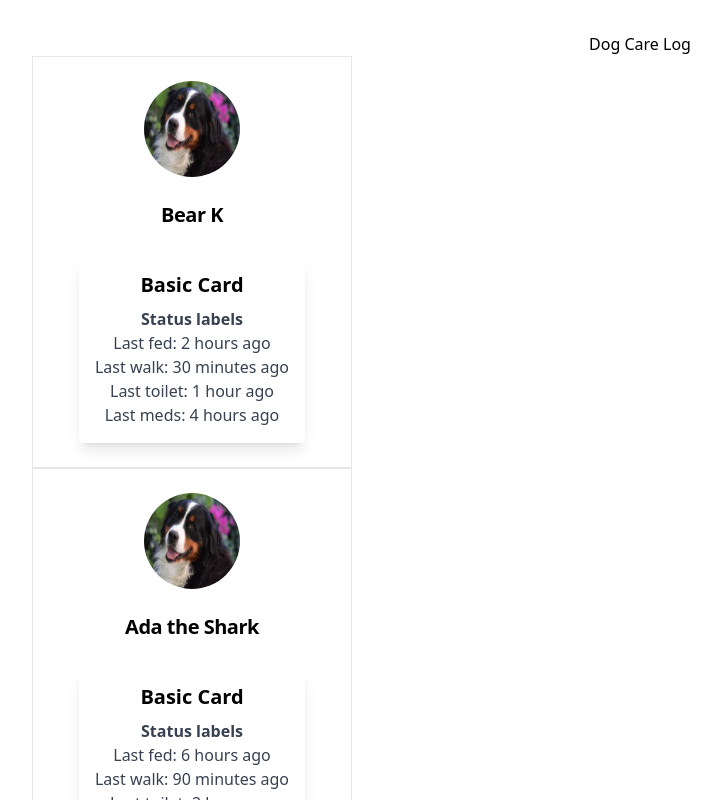
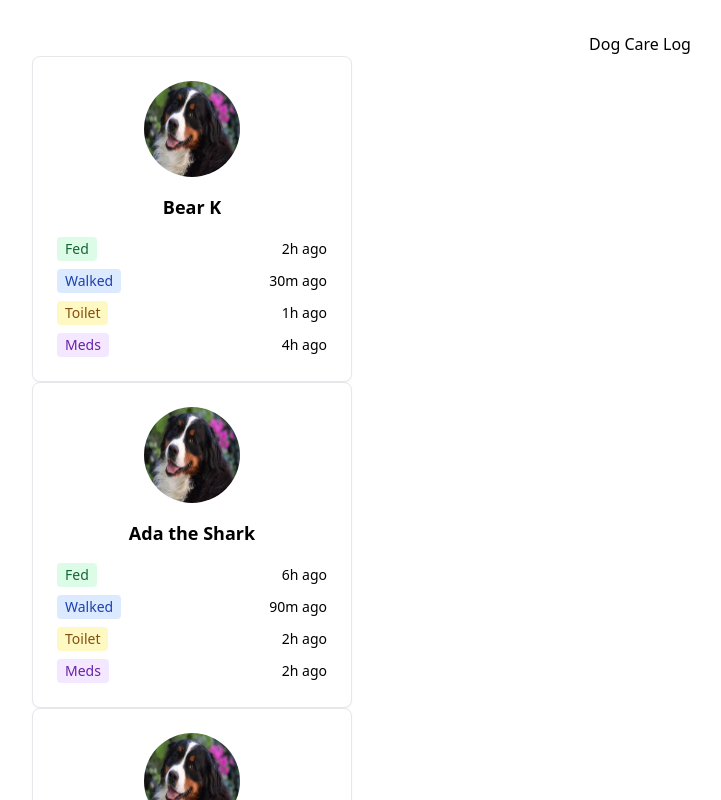
Before and after one commit to D-Mallon/dog-care-log, a React (Vite) app: page / in a window 1280 px wide. Shown: the top 800 px of the page, without its empty margins (0-721 px from the left). Built offline with nearby package versions, Linux system fonts and the light colour scheme.

Commit message:
refactor DogStatusCard component to improve prop handling and layout

```diff
--- a/src/components/DogStatusCard.tsx
+++ b/src/components/DogStatusCard.tsx
@@ -1,104 +1,85 @@
-// import React from 'react';
-// import bernerImage from "../images/berner.jpeg";
+type EventType = "feed" | "walk" | "toilet" | "meds";
 
-export default function DogStatusCard(props: {
+type DogStatusCardProps = {
   dogName: string;
   dogImage: string;
   lastFedHours: number;
   lastWalkMinutes: number;
   lastToiletHours: number;
   lastMedsHours: number;
-}) {
+};
+
+// EVENT_DISPLAY is an object that must contain an entry for every event type, and each entry must describe how that event looks.
+const EVENT_DISPLAY: Record<EventType, { label: string; colourClass: string }> =
+  {
+    feed: {
+      label: "Fed",
+      colourClass: "bg-green-100 text-green-800",
+    },
+    walk: {
+      label: "Walked",
+      colourClass: "bg-blue-100 text-blue-800",
+    },
+    toilet: {
+      label: "Toilet",
+      colourClass: "bg-yellow-100 text-yellow-800",
+    },
+    meds: {
+      label: "Meds",
+      colourClass: "bg-purple-100 text-purple-800",
+    },
+  };
+
+export default function DogStatusCard(props: DogStatusCardProps) {
   return (
-    <div className="relative bg-neutral-primary-soft max-w-xs w-full p-6 border border-default rounded-base shadow-xs">
+    <div className="max-w-xs w-full p-6 border rounded-lg shadow-sm bg-white">
       <div className="flex flex-col items-center">
         <img
-          className="w-24 h-24 mb-6 rounded-full"
           src={props.dogImage}
-          alt="Bernese Mountain Dog image"
+          alt={props.dogName}
+          className="w-24 h-24 rounded-full mb-4"
         />
-        <h5 className="mb-0.5 text-xl font-semibold tracking-tight text-heading">
-          {props.dogName}
-        </h5>
-        <div className="flex mt-4 md:mt-6 gap-4"></div>
-        <div className="max-w-sm rounded overflow-hidden shadow-lg p-4 mx-auto">
-          <div className="font-bold text-xl mb-2">Basic Card</div>
-          <ul className="text-gray-700 text-base">
-            <li className="font-bold ...">Status labels</li>
-            <li>Last fed: {props.lastFedHours} hours ago</li>
-            <li>Last walk: {props.lastWalkMinutes} minutes ago</li>
-            <li>Last toilet: {props.lastToiletHours} hour ago</li>
-            <li>Last meds: {props.lastMedsHours} hours ago</li>
-          </ul>
-        </div>
+
+        <h3 className="text-lg font-semibold mb-4">{props.dogName}</h3>
+
+        <ul className="w-full space-y-2 text-sm">
+          <li className="flex justify-between items-center">
+            <span
+              className={`px-2 py-0.5 rounded ${EVENT_DISPLAY.feed.colourClass}`}
+            >
+              {EVENT_DISPLAY.feed.label}
+            </span>
+            <span>{props.lastFedHours}h ago</span>
+          </li>
+
+          <li className="flex justify-between items-center">
+            <span
+              className={`px-2 py-0.5 rounded ${EVENT_DISPLAY.walk.colourClass}`}
+            >
+              {EVENT_DISPLAY.walk.label}
+            </span>
+            <span>{props.lastWalkMinutes}m ago</span>
+          </li>
+
+          <li className="flex justify-between items-center">
+            <span
+              className={`px-2 py-0.5 rounded ${EVENT_DISPLAY.toilet.colourClass}`}
+            >
+              {EVENT_DISPLAY.toilet.label}
+            </span>
+            <span>{props.lastToiletHours}h ago</span>
+          </li>
+
+          <li className="flex justify-between items-center">
+            <span
+              className={`px-2 py-0.5 rounded ${EVENT_DISPLAY.meds.colourClass}`}
+            >
+              {EVENT_DISPLAY.meds.label}
+            </span>
+            <span>{props.lastMedsHours}h ago</span>
+          </li>
+        </ul>
       </div>
     </div>
   );
 }
-
-// {
-/* <button
-        id="dropdownButton"
-        data-dropdown-toggle="dropdown"
-        className="absolute top-2 end-2 text-body hover:text-heading bg-neutral-primary-soft box-border border border-transparent hover:bg-neutral-tertiary focus:ring-4 focus:ring-neutral-tertiary rounded-base p-1.5 focus:outline-none"
-        type="button"
-      >
-        <span className="sr-only">Open dropdown</span>
-        <svg
-          className="w-6 h-6"
-          aria-hidden="true"
-          xmlns="http://www.w3.org/2000/svg"
-          width="24"
-          height="24"
-          fill="none"
-          viewBox="0 0 24 24"
-        >
-          <path
-            stroke="currentColor"
-            strokeLinecap="round"
-            strokeWidth="3"
-            d="M6 12h.01m6 0h.01m5.99 0h.01"
-          />
-        </svg>
-      </button> */
-// }
-
-// {
-//   /* Dropdown menu */
-// }
-// // {
-//   /* <div
-//         id="dropdown"
-//         className="z-10 bg-neutral-primary-medium border border-default-medium rounded-base shadow-lg w-36 block hidden"
-//       >
-//         <ul
-//           className="p-2 text-sm text-body font-medium"
-//           aria-labelledby="dropdownButton"
-//         >
-//           <li>
-//             <a
-//               href="#"
-//               className="inline-flex items-center w-full p-2 hover:bg-neutral-tertiary-medium hover:text-heading rounded-md"
-//             >
-//               Edit
-//             </a>
-//           </li>
-//           <li>
-//             <a
-//               href="#"
-//               className="inline-flex items-center w-full p-2 hover:bg-neutral-tertiary-medium hover:text-heading rounded-md"
-//             >
-//               Export Data
-//             </a>
-//           </li>
-//           <li>
-//             <a
-//               href="#"
-//               className="inline-flex items-center w-full p-2 text-fg-danger hover:bg-neutral-tertiary-medium rounded-md"
-//             >
-//               Delete
-//             </a>
-//           </li>
-//         </ul>
-//       </div> */
-// // }
```
Also changed, not shown: tickets.txt.
